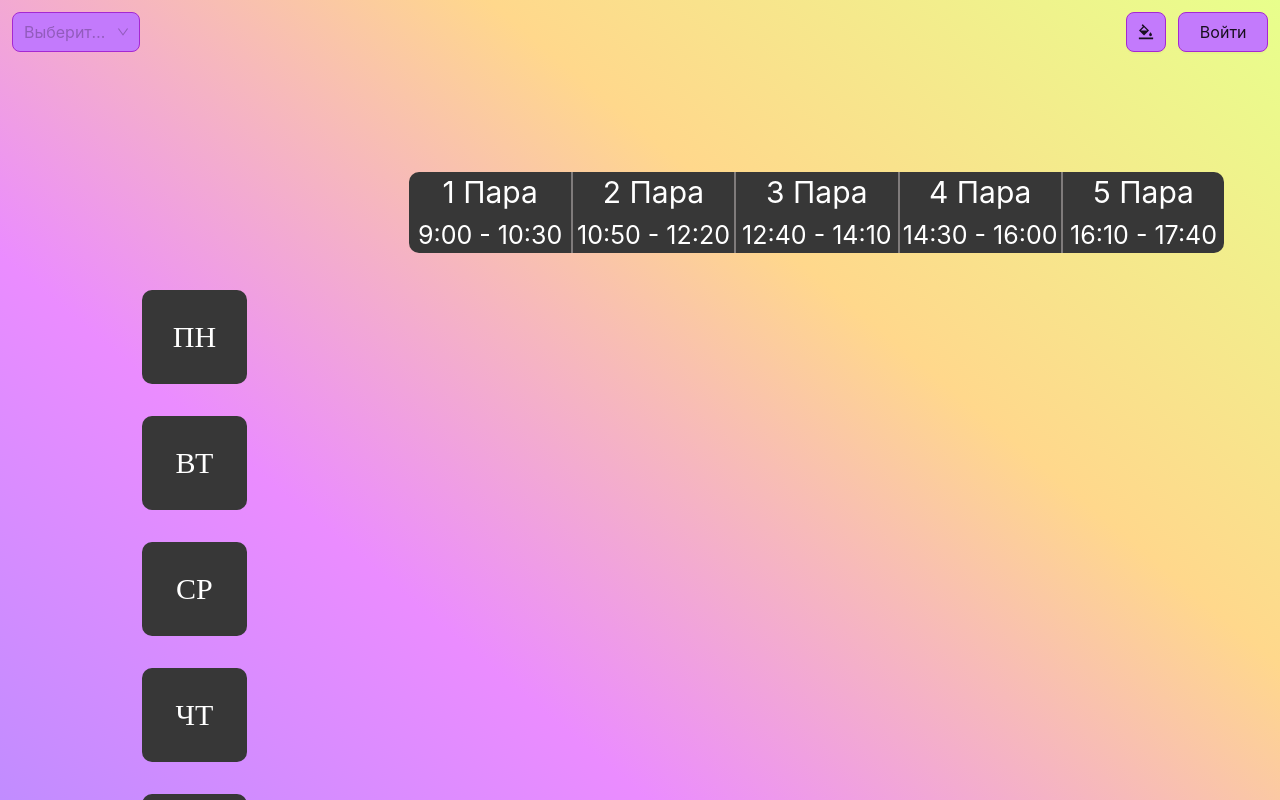
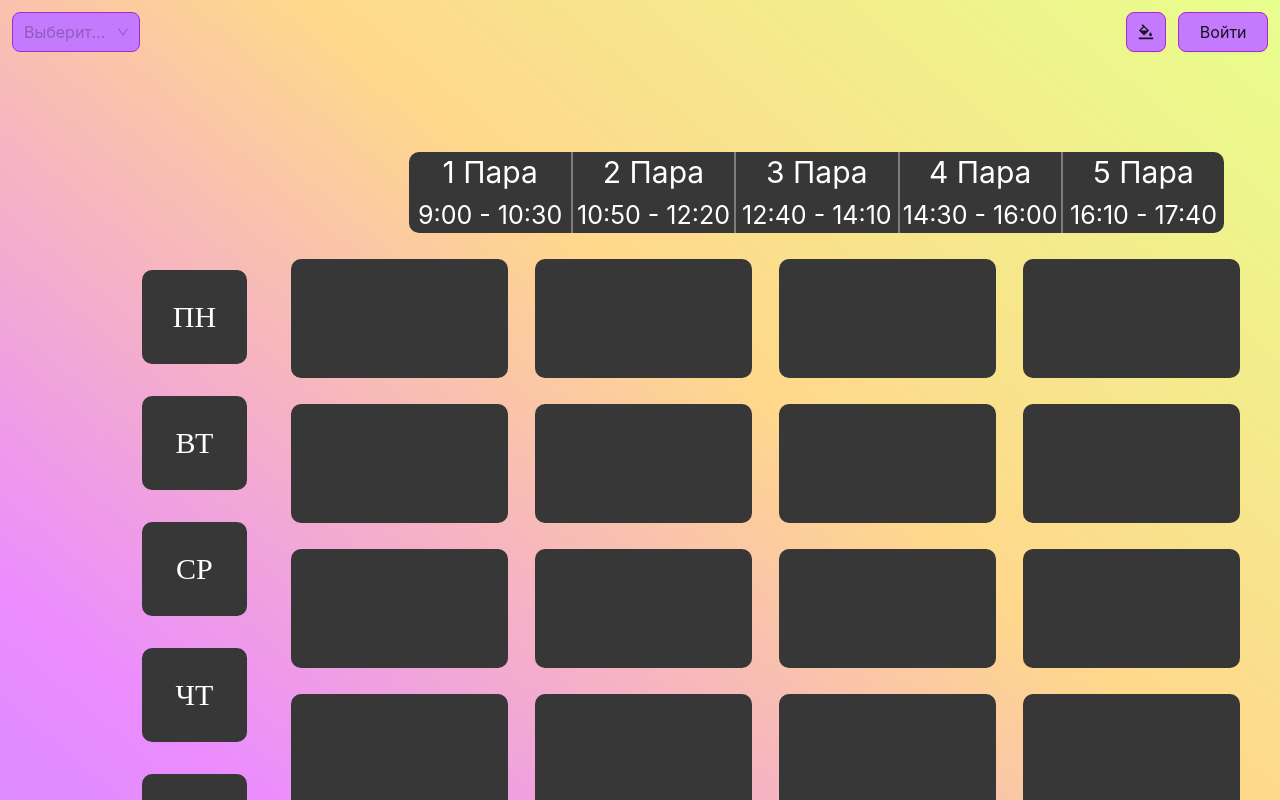
Before and after one commit to Sooliks/timetable-frontend, a React (Create React App) app: page / in a window 1280 px wide. Shown: the top 800 px of the page. Built offline with nearby package versions, Linux system fonts and the light colour scheme.

Commit message:
half ready

```diff
--- a/src/components/Header.tsx
+++ b/src/components/Header.tsx
@@ -19,7 +19,7 @@ const Header: React.FC<HeaderProps> = ({onChangeGroup}) => {
     const configContext = useConfigContext();
 
     return (
-        <div style={{height: '160px', width: '100vw', marginTop: '12px', display: 'flex', flexDirection: 'row', justifyContent: 'space-between'}}>
+        <div style={{height: '140px', width: '100vw', marginTop: '12px', display: 'flex', flexDirection: 'row', justifyContent: 'space-between'}}>
             <Select
                 style={{marginLeft: '12px', width: '10vw'}}
                 showSearch
--- a/src/components/Timetable/Timetable.tsx
+++ b/src/components/Timetable/Timetable.tsx
@@ -65,7 +65,7 @@ const Timetable: React.FC<TimetableProps> = ({currentGroupId}) => {
                             <DayOfWeek name={"ЧТ"}/>
                             <DayOfWeek name={"ПТ"}/>
                         </div>
-                        <div style={{display: 'flex', flexDirection: 'row', flexWrap: 'wrap', marginTop: '26px', marginLeft: '44px'}}>
+                        <div style={{marginTop: '26px', marginLeft: '44px'}}>
                             <TimetableGroup timetable={timetable}/>
                         </div>
                     </div>
--- a/src/components/Timetable/TimetableGroup.tsx
+++ b/src/components/Timetable/TimetableGroup.tsx
@@ -1,19 +1,25 @@
 import React, {useEffect, useState} from 'react';
 import {TimetableType} from "../../types/timetable";
+import Lesson from "./Lesson";
 
 type TimetableGroupProps = {
     timetable?: TimetableType
 }
 
 const TimetableGroup: React.FC<TimetableGroupProps> = ({timetable}) => {
-    const [leassons,setLeassons] = useState<React.FC[]>([])
+    const [leassons,setLeassons] = useState<React.ReactNode[]>([])
     useEffect(()=>{
-
+        let _leassons: React.ReactNode[] = [];
+        for(let i=0;i<30;i++){
+            //if(timetable?.timetableCells[i].)
+            _leassons = [..._leassons,<Lesson/>]
+        }
+        setLeassons(_leassons);
     },[])
 
     return (
-        <div>
-
+        <div style={{display: 'flex', flexDirection: 'row', flexWrap: 'wrap'}}>
+            {leassons.map(leasson=> leasson)}
         </div>
     );
 };
```
